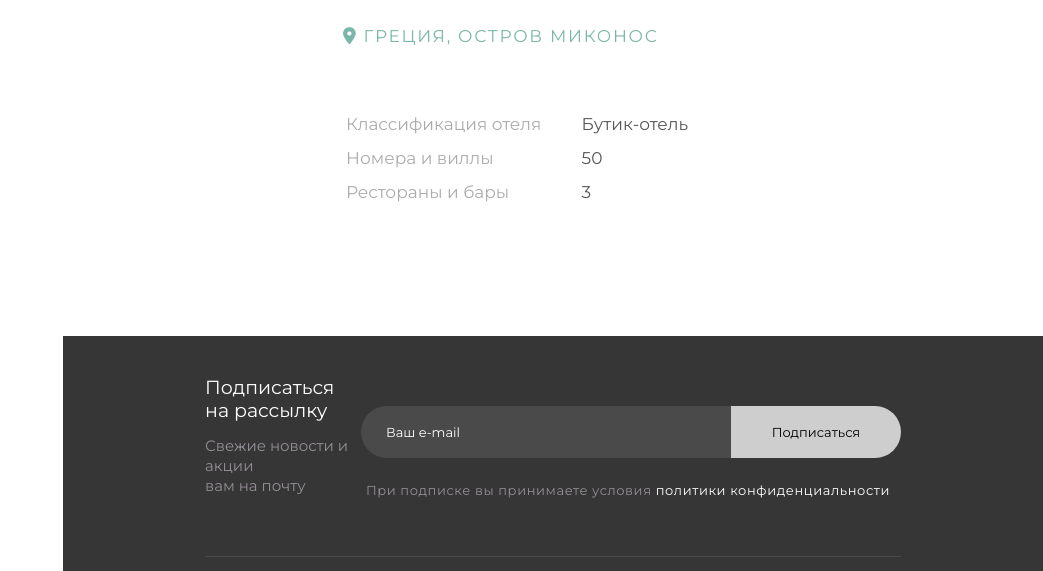
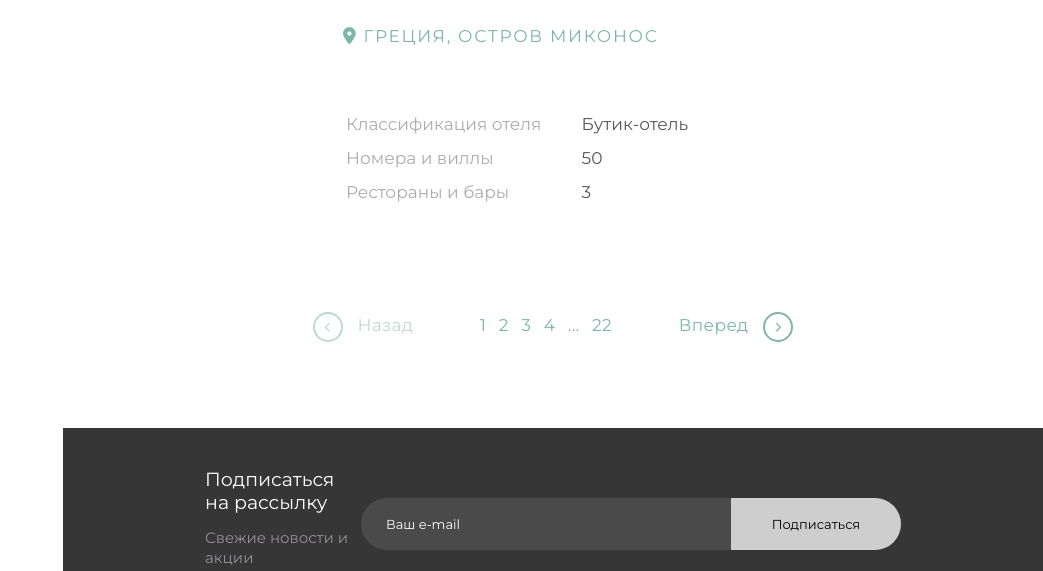
Before and after one commit to MaksimEgorov/Inspiration-travel-cite, a website: page app/hotel-list.html in a window 1280 px wide. Shown: the part 1929-2500 px from the top of the page, without its empty margins (237-1280 px from the left). Drawn offline with nearby package versions, Linux system fonts and the light colour scheme; files that its build step writes are made by us from their sources.

Commit message:
pagination

```diff
--- a/app/hotel-list.html
+++ b/app/hotel-list.html
@@ -252,6 +252,25 @@
         </a>
 
       </div>
+
+      <div class="pagination">
+        <div class="pagination__prev">
+          <a href="#" class="pagination__link pagination__prev-button pagination__icon pagination__link--inactive"><i class="fas fa-chevron-left"></i></a>
+          <a href="#" class="pagination__link pagination__prev--text pagination__link--inactive">Назад</a>
+        </div>
+        <div class="pagination__pages">
+          <a href="#" class="pagination__link pagination__page">1</a>
+          <a href="#" class="pagination__link pagination__page">2</a>
+          <a href="#" class="pagination__link pagination__page">3</a>
+          <a href="#" class="pagination__link pagination__page">4</a>
+          <a href="#" class="pagination__link pagination__page">...</a>
+          <a href="#" class="pagination__link pagination__page">22</a>
+        </div>
+        <div class="pagination__next">
+          <a href="#" class="pagination__link pagination__next--text">Вперед</a>
+          <a href="#" class="pagination__link pagination__icon pagination__next-button"><i class="fas fa-chevron-right"></i></a>
+        </div>
+      </div>
     </div>
   </section>
 
--- a/app/styles/_partials/_hotel-collection.scss
+++ b/app/styles/_partials/_hotel-collection.scss
@@ -2,6 +2,10 @@
   box-sizing: border-box;
   width: 100%;
   padding: 86px 240px 86px 240px;
+
+  .hotel-collection__list {
+    margin-bottom: 100px;
+  }
 
   .hotel-collection__title {
     color: #575756;
--- /dev/null
+++ b/app/styles/_partials/_pagination.scss
@@ -0,0 +1,42 @@
+.pagination {
+  margin: 0 auto;
+  max-width: 586px;
+  display: flex;
+  justify-content: space-between;
+  .pagination__link {
+    color: #7ab7a8;
+    font-size: 17px;
+    font-weight: 400;
+    line-height: 30px;
+    letter-spacing: 0.34px;
+    text-decoration: none;
+    &.pagination__link--active {
+      color: #575756;
+    }
+    &.pagination__link--inactive {
+      opacity: 0.5;
+    }
+  }
+  .pagination__pages {
+    margin: 0 20px;
+    white-space: nowrap;
+  }
+  .pagination__page {
+    display: inline-block;
+    padding: 0 4px;
+  }
+  .pagination__icon {
+    font-size: 10px;
+    display: inline-block;
+    width: 30px;
+    height: 30px;
+    line-height: 28px;
+    border-radius: 50%;
+    text-align: center;
+    border: 2px solid #7ab7a8;
+    margin: 0 10px;
+  }
+  .pagination__prev, .pagination__next {
+    white-space: nowrap;
+  }
+}
--- a/app/styles/_partials/_select2.scss
+++ b/app/styles/_partials/_select2.scss
@@ -83,15 +83,7 @@
   .select2-results {
     position: relative;
     > .select2-results__options {
-      padding-bottom: 30px;
-    }
-    &:after {
-      bottom: 0;
-      content: '';
-      position: absolute;
-      width: 100%;
-      height: 30px;
-      background-image: linear-gradient(to top, #ffffff 0%, rgba(255, 255, 255, 0) 100%);
+      padding-bottom: 20px;
     }
   }
 
@@ -139,6 +131,7 @@
     letter-spacing: 0.3px;
     padding: 5px 20px;
     position: relative;
+    white-space: nowrap;
 
     &:before {
       content: '';
--- a/app/styles/main.scss
+++ b/app/styles/main.scss
@@ -13,6 +13,7 @@
 @import "./_partials/hotel-collection";
 @import "./_partials/hotel-collection-filter";
 @import "./_partials/select2";
+@import "./_partials/pagination";
 
 body {
     .hidden {
```
Also changed, not shown: app/images/down-chevron-svgrepo-com.svg (deleted).
